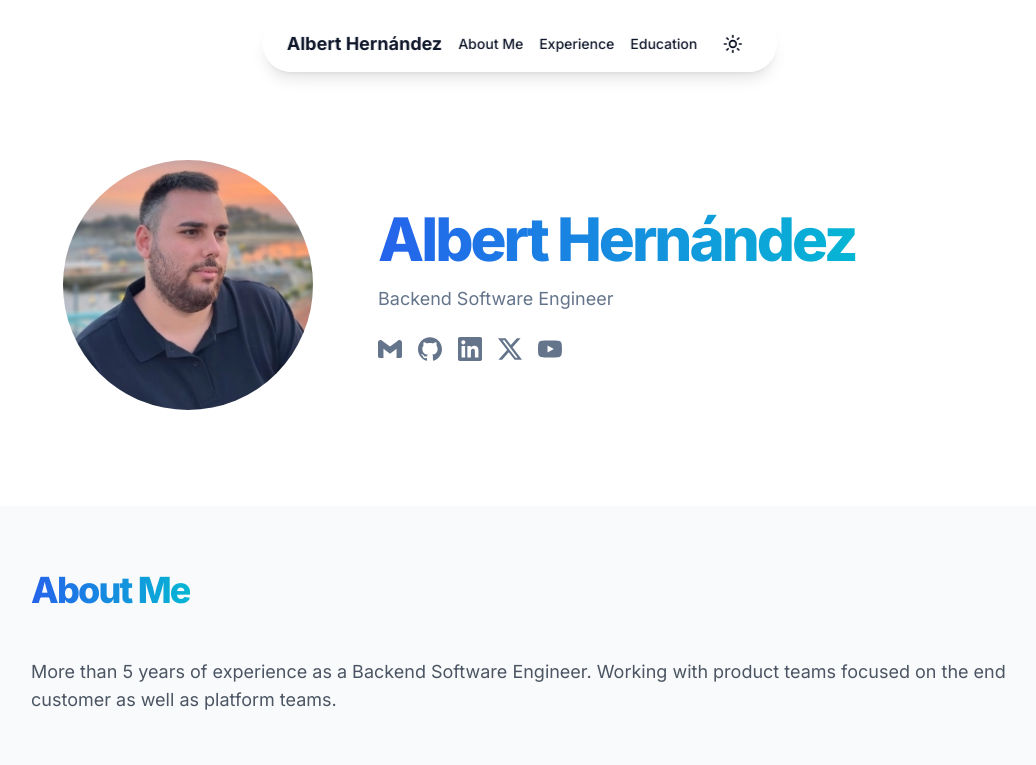
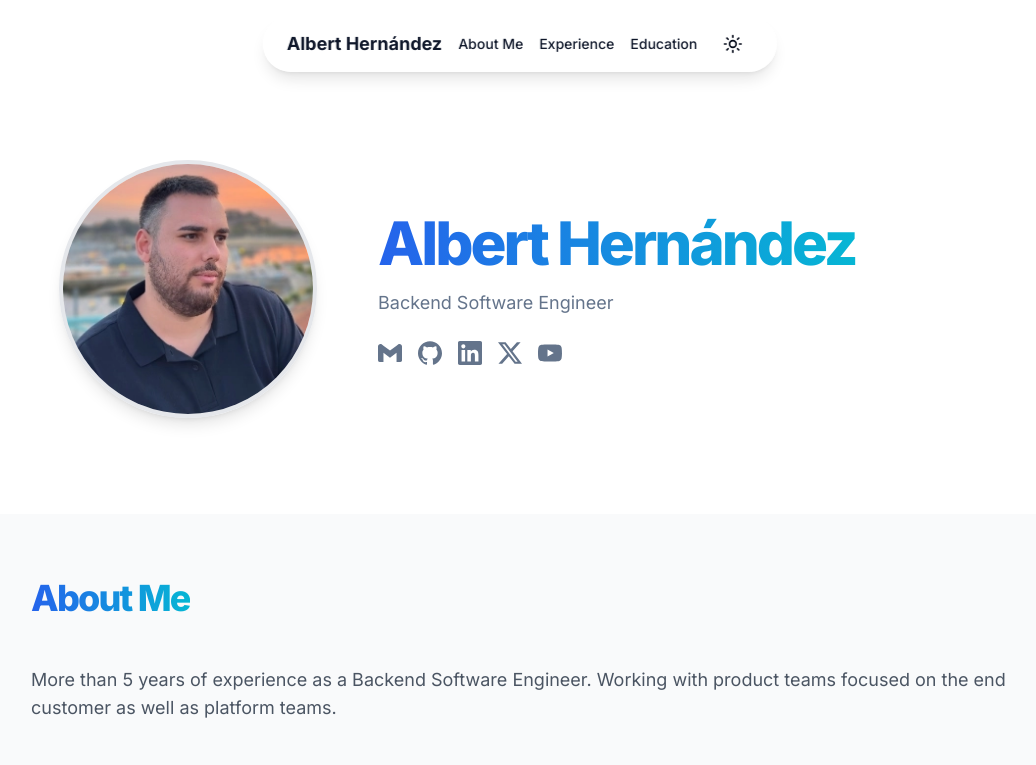
Before and after one commit to AlbertHernandez/alberthernandez.dev, a Next.js app: page / in a window 1280 px wide. Shown: the top 765 px of the page, without its empty margins (120-1156 px from the left). Built offline with nearby package versions, Linux system fonts and the light colour scheme.

Commit message:
v67
Signed-off-by: Albert Hernandez <alberthernandezdev@gmail.com>

```diff
--- a/src/app/page.tsx
+++ b/src/app/page.tsx
@@ -684,6 +684,7 @@ export default function Portfolio() {
         >
           <div className="mx-auto max-w-[980px] flex flex-col md:flex-row items-center justify-center gap-8">
             <div className="md:w-1/3 flex justify-center items-center">
+              <div className="rounded-full border-4 shadow-lg">
                 <Image
                   src="/albert.webp"
                   alt="Albert Hernández"
@@ -691,6 +692,7 @@ export default function Portfolio() {
                   height={250}
                   className="rounded-full"
                 />
+              </div>
             </div>
             <div className="flex flex-col items-center md:items-start text-center md:text-left md:w-2/3">
               <h1 className="text-4xl font-extrabold leading-tight tracking-tighter md:text-5xl lg:text-6xl mb-4 text-primary">
```
Lines whose indentation alone changed are shown as unchanged.
